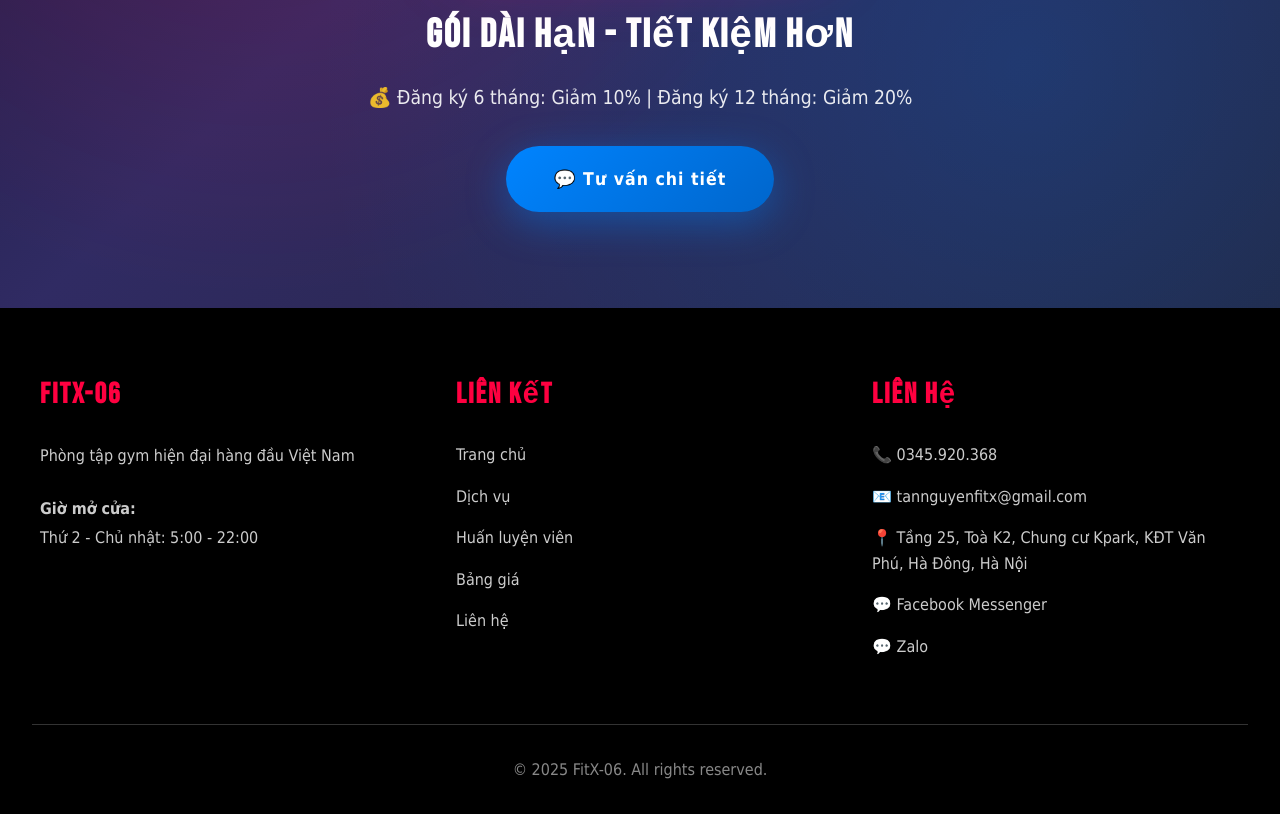
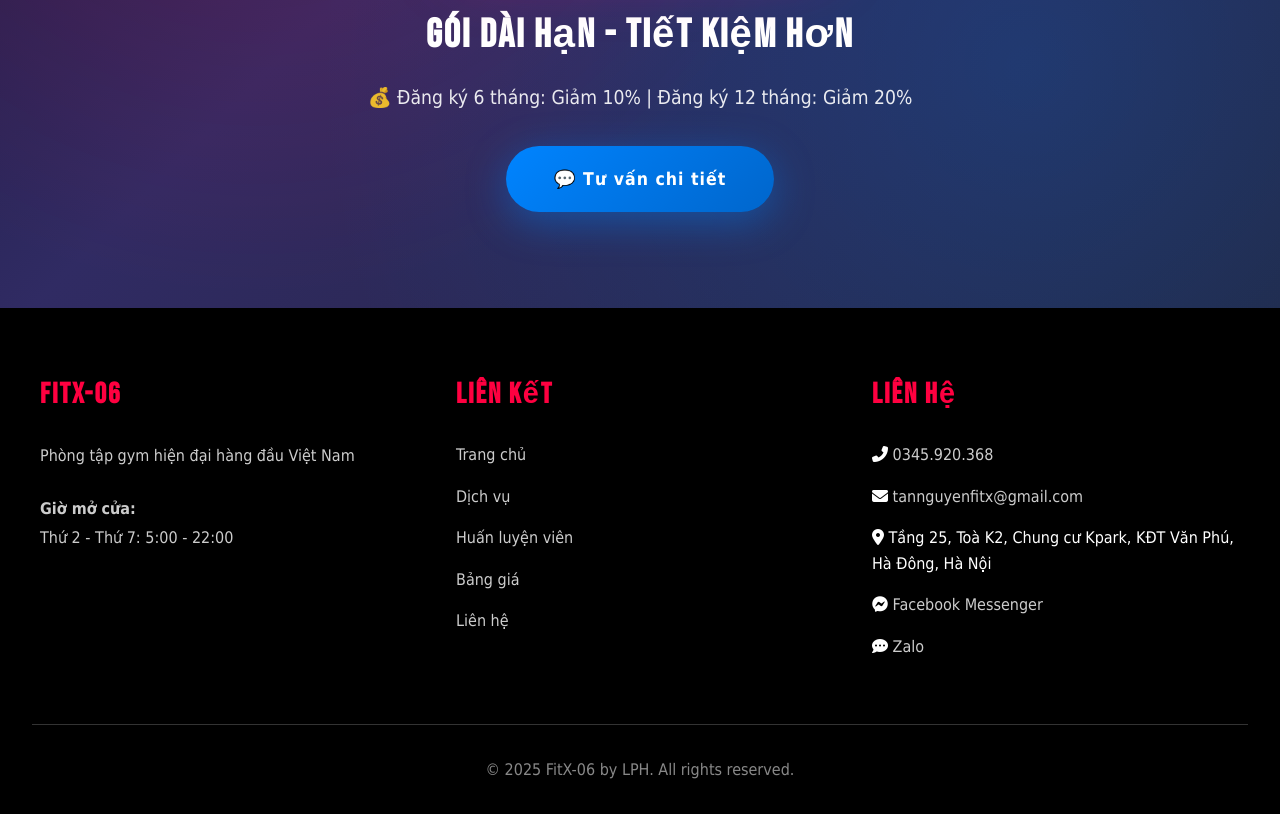
Before and after one commit to lephiha/website_fitX-06, a plain HTML site: page pricing.html in a window 1280 px wide. Shown: the part 1405-2219 px from the top of the page. Drawn offline with Linux system fonts and the light colour scheme.

Commit message:
demo project

```diff
--- a/pricing.html
+++ b/pricing.html
@@ -104,7 +104,7 @@
                 <p>Phòng tập gym hiện đại hàng đầu Việt Nam</p>
                 <p class="footer-hours">
                     <strong>Giờ mở cửa:</strong><br>
-                    Thứ 2 - Chủ nhật: 5:00 - 22:00
+                    Thứ 2 - Thứ 7: 5:00 - 22:00
                 </p>
             </div>
             <div class="footer-section">
@@ -120,22 +120,22 @@
             <div class="footer-section">
                 <h3>Liên Hệ</h3>
                 <ul>
-                    <li>📞 <a href="tel:0345920368">0345.920.368</a></li>
-                    <li>📧 <a href="mailto:tannguyenfitx@gmail.com">tannguyenfitx@gmail.com</a></li>
-                    <li>
+                    <li><i class="fas fa-phone-alt"></i> <a href="tel:0345920368">0345.920.368</a></li>
+                    <li><i class="fas fa-envelope"></i> <a href="mailto:tannguyenfitx@gmail.com">tannguyenfitx@gmail.com</a></li>
+                    <li><i class="fas fa-map-marker-alt"></i> Tầng 25, Toà K2, Chung cư Kpark, KĐT Văn Phú, Hà Đông, Hà Nội
                         <a href="https://www.google.com/maps/place/K2+The+K+Park/@20.9587422,105.7644747,17z/data=!3m1!4b1!4m6!3m5!1s0x313453c6ac7dd3eb:0x26b544249802696a!8m2!3d20.9587372!4d105.7670496!16s%2Fg%2F11h_x8z55s?hl=vi&entry=ttu&g_ep=EgoyMDI1MTAxMi4wIKXMDSoASAFQAw%3D%3D"
                         target="_blank"
                         rel="noopener noreferrer">
-                        📍 Tầng 25, Toà K2, Chung cư Kpark, KĐT Văn Phú, Hà Đông, Hà Nội
                         </a>
                     </li>
-                    <li>💬 <a href="http://m.me/minhtanfitx">Facebook Messenger</a></li>
-                    <li>💬 <a href="https://zalo.me/0345.920.368">Zalo</a></li>
+
+                    <li><i class="fab fa-facebook-messenger"></i> <a href="http://m.me/minhtanfitx">Facebook Messenger</a></li>
+                    <li><i class="fas fa-comment-dots"></i> <a href="https://zalo.me/0345.920.368">Zalo</a></li>
                 </ul>
             </div>
         </div>
         <div class="footer-bottom">
-            <p>&copy; 2025 FitX-06. All rights reserved.</p>
+            <p>&copy; 2025 FitX-06 by LPH. All rights reserved.</p>
         </div>
     </footer>
 
```
Also changed, not shown: contact.html (+11 -11 lines), index.html (+6 -6 lines), services.html (+8 -8 lines), trainers.html (+8 -8 lines).
